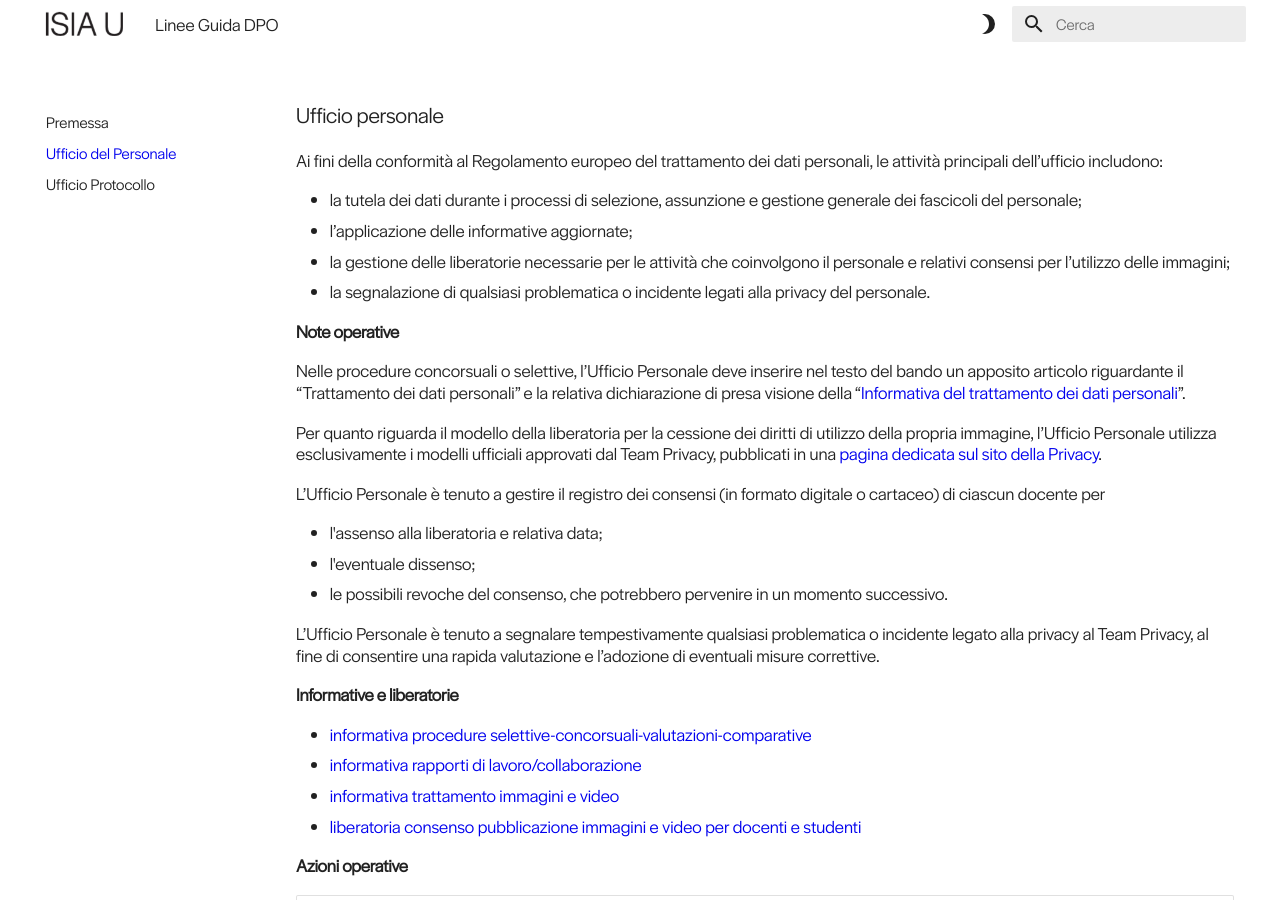
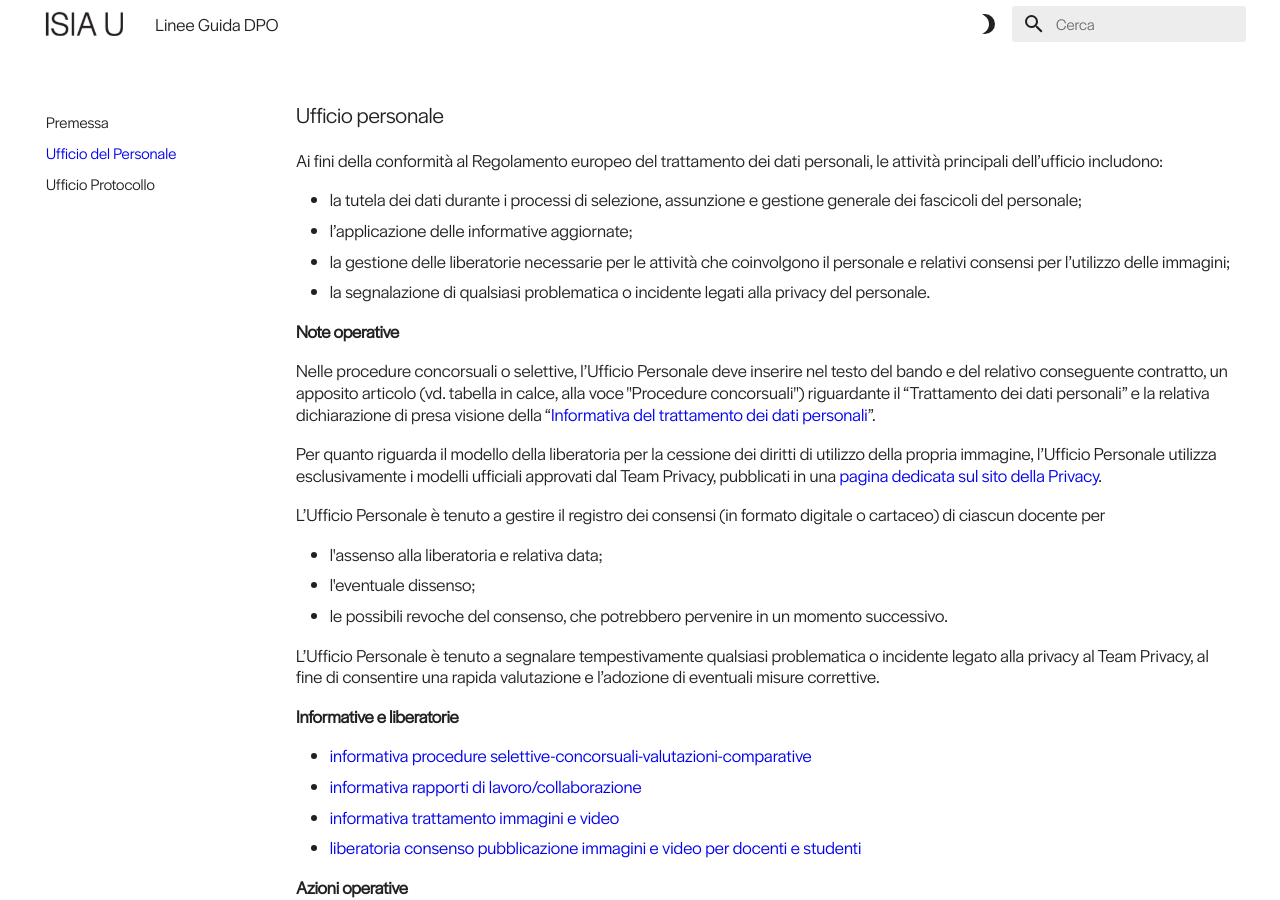
Before and after one commit to ISIA-Urbino/Linee-Guida-DPO, an MkDocs documentation site: the page built from docs/01-ufficiopersonale.md, in a window 1280 px wide and 900 px high. Built offline with MkDocs 1.6.1 and Material for MkDocs 9.7.7, drawn with Linux system fonts in a browser that asks for light colours.

Commit message:
Modifiche riunione DPO 7 maggio 2026

```diff
--- a/docs/01-ufficiopersonale.md
+++ b/docs/01-ufficiopersonale.md
@@ -16,7 +16,7 @@ Ai fini della conformità al Regolamento europeo del trattamento dei dati person
 
 #### Note operative
 
-Nelle procedure concorsuali o selettive, l’Ufficio Personale deve inserire nel testo del bando un apposito articolo riguardante il “Trattamento dei dati personali” e la relativa dichiarazione di presa visione della “[Informativa del trattamento dei dati personali](https://privacy.isiaurbino.net/assets/ISIAU-Informativa%20procedure%20selettive-
+Nelle procedure concorsuali o selettive, l’Ufficio Personale deve inserire nel testo del bando e del relativo conseguente contratto, un apposito articolo (vd. tabella in calce, alla voce "Procedure concorsuali") riguardante il “Trattamento dei dati personali” e la relativa dichiarazione di presa visione della “[Informativa del trattamento dei dati personali](https://privacy.isiaurbino.net/assets/ISIAU-Informativa%20procedure%20selettive-
 concorsuali-valutazioni%20comparative.pdf){:target="_blank"}”.
 
 Per quanto riguarda il modello della liberatoria per la cessione dei diritti di utilizzo della propria immagine, l’Ufficio Personale utilizza esclusivamente i modelli ufficiali approvati dal Team Privacy, pubblicati in una [pagina dedicata sul sito della Privacy](https://privacy.isiaurbino.net/08-liberatoria-immagini/){:target="_blank"}.
```
